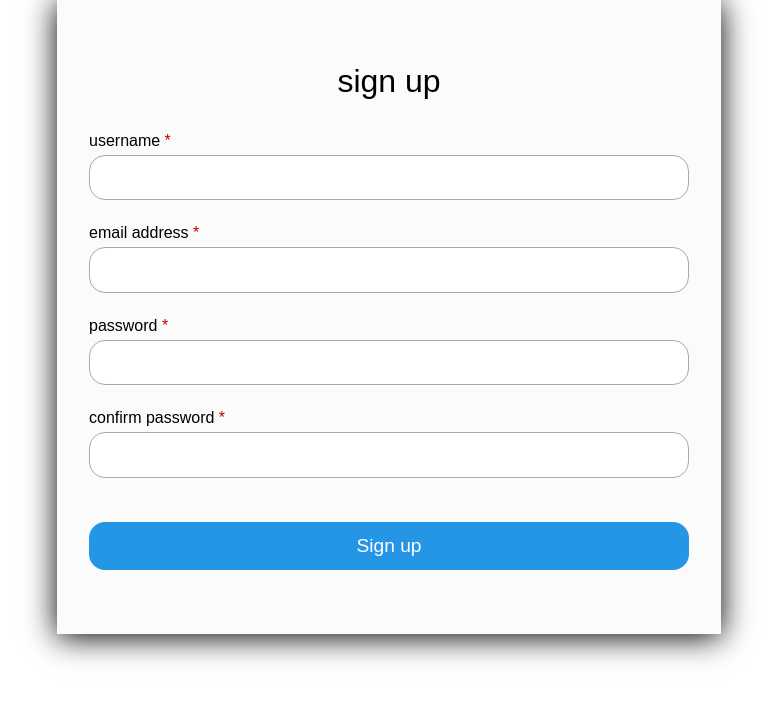
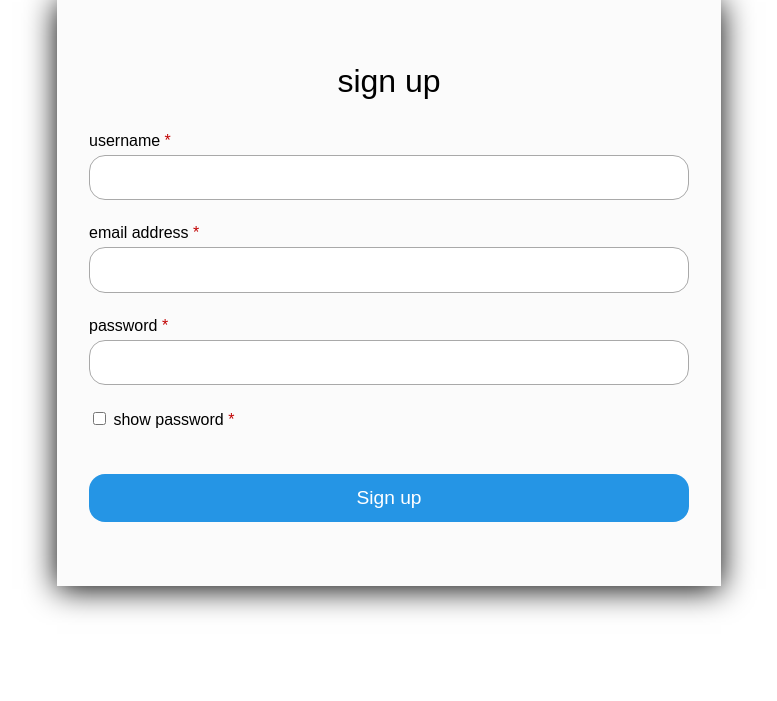
Before and after one commit to cmbak/final-year-project, a Django app: page /signup/ in a window 1280 px wide. Shown: the part 81-782 px from the top of the page, without its empty margins (251-1028 px from the left). Run offline with Django 5.2, Linux system fonts and the light colour scheme; some libraries are stand-ins or nearby versions.

Commit message:
Change confirm password input to show password toggle

```diff
--- a/project/api/serializers.py
+++ b/project/api/serializers.py
@@ -17,7 +17,7 @@ class UserSerializer(serializers.ModelSerializer):
         style={"input_type": "password"},
         error_messages={
             "invalid": (
-                "Your password must contain at least one digit 0-9 and one character from @+-_!?."  # noqa: E501
+                "Your password must contain at least one digit from 0-9 and one character from @+-_!?."  # noqa: E501
             )
         },
     )
@@ -34,7 +34,6 @@ class UserSerializer(serializers.ModelSerializer):
 
     def validate_email(self, value):
         """Check that no user with given email already exists"""
-        print(User.objects.filter(email=value).exists())
         if User.objects.filter(email=value).exists():
             raise serializers.ValidationError("A user with that email already exists")
         return value
--- a/project/api/views.py
+++ b/project/api/views.py
@@ -2,6 +2,7 @@ from api.serializers import UserSerializer
 from rest_framework import generics, permissions, response, status
 from rest_framework.renderers import TemplateHTMLRenderer
 from rest_framework.views import APIView
+from django.shortcuts import redirect
 
 from .models import User
 
@@ -34,16 +35,17 @@ class SignupView(APIView):
 
     def post(self, request):
         """Handle POST request to signup page"""
+
         serializer = UserSerializer(data=request.data)
         if not serializer.is_valid():
             # Show invalid field errors to user
             return response.Response(
                 {"serializer": serializer}, status=status.HTTP_400_BAD_REQUEST
             )
-        else:
-            # TODO check confirm password same as password
-            serializer.save()
-        # TODO redirect to login page, 201 created
+        serializer.save()
+        # TODO auth user
+        # TODO redirect to home page OR login page
+        # TODO choose response code
 
 
 user_signup_view = SignupView.as_view()
--- a/project/static/forms.js
+++ b/project/static/forms.js
@@ -3,11 +3,19 @@
 
 const inputs = document.getElementsByTagName('input');
 const labels = document.getElementsByTagName('label');
+const togglePassword = document.getElementById('showPassword');
+let submitBtn;
+let password;
 
+// Make user related inputs required
 for (const input of inputs) {
   if (input.type === 'submit') {
+    submitBtn = input;
+    continue;
+  } else if (input.type === 'checkbox') {
     continue;
   } else if (input.type === 'password') {
+    password = input;
     input.minLength = 8; // not working
     input.maxLength = 16;
   }
@@ -15,5 +23,16 @@ for (const input of inputs) {
 }
 
 for (const label of labels) {
+  if (label.htmlFor === 'show-password') continue; // Shouldn't have symbol for show label
   label.innerHTML += " <span class='required-span'>*</span>";
 }
+
+// Toggle whether user can see entered password
+togglePassword.addEventListener('input', function (e) {
+  password.type = password.type === 'password' ? 'text' : 'password';
+});
+
+// Ensure that password field has correct type before submitting form
+submitBtn.addEventListener('click', function (e) {
+  password.type = 'password';
+});
--- a/project/templates/signup.html
+++ b/project/templates/signup.html
@@ -12,9 +12,9 @@
         <h1 class="title">sign up</h1>
         <form action="{% url 'signup'%}" method="POST">
           {% csrf_token %} {% render_form serializer %}
-          <div class="form-group">
-            <label for="confirm-password">confirm password</label>
-            <input type="password" name="confirm-password" required />
+          <div class="show-password-container">
+            <input type="checkbox" name="show-password" id="showPassword" />
+            <label for="showPassword">show password</label>
           </div>
           <input type="submit" value="Sign up" class="btn-signup" />
         </form>
```
